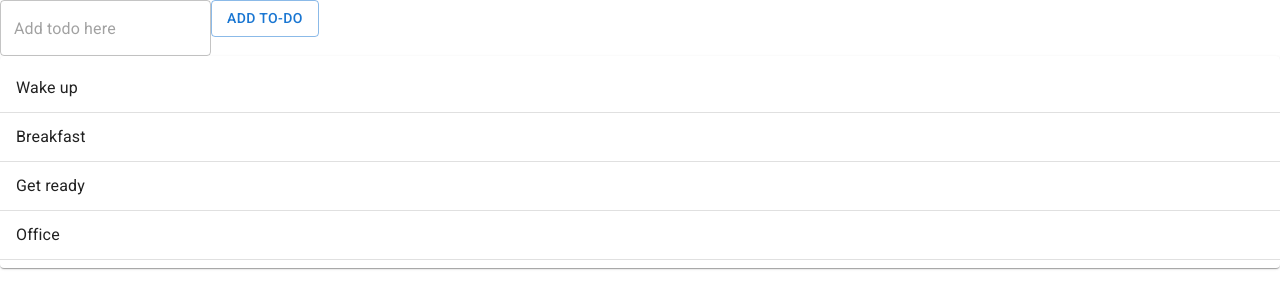
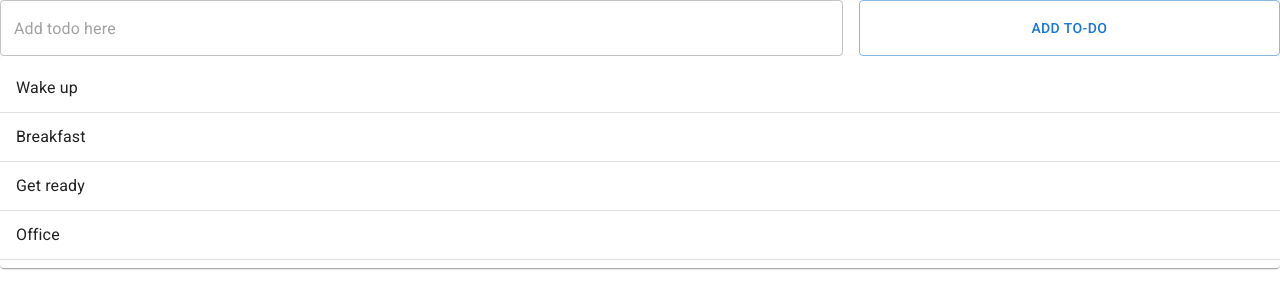
Before and after one commit to sohil37/toDoApp, a React (Vite) app: page / in a window 1280 px wide. Shown: the top 308 px of the page. Built offline with nearby package versions, Linux system fonts and the light colour scheme.

Commit message:
Update AddToDo.css

```diff
--- a/src/stylesheets/AddToDo.css
+++ b/src/stylesheets/AddToDo.css
@@ -0,0 +1,6 @@
+.AddToDo {
+  display: grid;
+  grid-template-columns: 2fr 1fr;
+  gap: 1rem;
+  align-items: stretch;
+}
```
